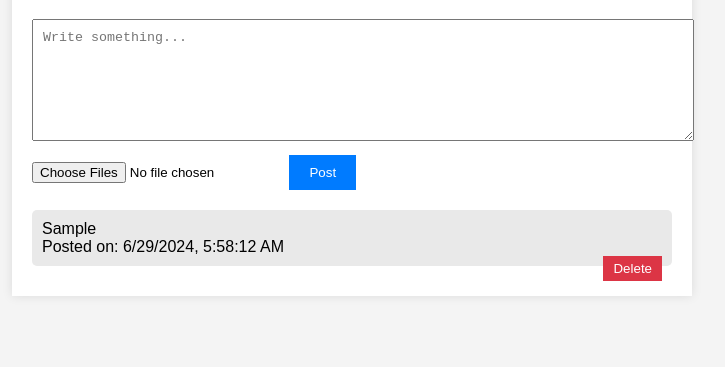
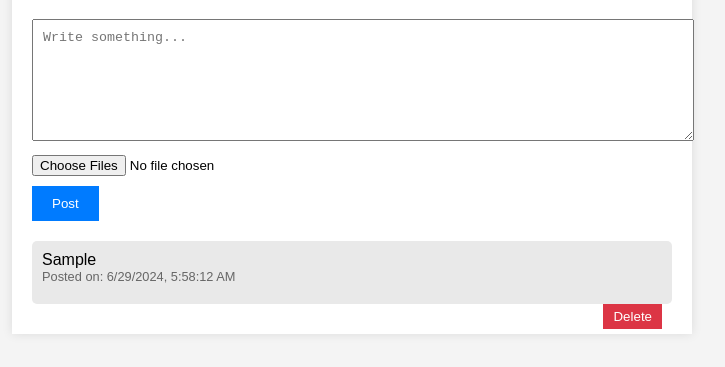
Before and after one commit to ricMejia1/vlogPrototype-, a plain HTML site: page index.html in a window 1280 px wide. Both pictures are taken after typing "Sample" into the empty fields and a click on the button "Post". Shown: the part 81-448 px from the top of the page, without its empty margins (288-1013 px from the left). Drawn offline with Linux system fonts and the light colour scheme.

Commit message:
Update styles.css

```diff
--- a/styles.css
+++ b/styles.css
@@ -64,3 +64,96 @@ button:hover {
 .delete-btn:hover {
     background-color: #c82333;
 }
+
+body {
+    font-family: Arial, sans-serif;
+    background-color: #f4f4f4;
+    margin: 0;
+    padding: 0;
+}
+
+.container {
+    width: 50%;
+    margin: 0 auto;
+    background-color: #fff;
+    padding: 20px;
+    box-shadow: 0 0 10px rgba(0, 0, 0, 0.1);
+}
+
+h1 {
+    text-align: center;
+}
+
+.input-area {
+    margin-bottom: 20px;
+}
+
+textarea {
+    width: 100%;
+    height: 100px;
+    padding: 10px;
+    margin-bottom: 10px;
+}
+
+input[type="file"] {
+    display: block;
+    margin-bottom: 10px;
+}
+
+button {
+    padding: 10px 20px;
+    background-color: #007BFF;
+    color: #fff;
+    border: none;
+    cursor: pointer;
+}
+
+button:hover {
+    background-color: #0056b3;
+}
+
+#posts {
+    margin-top: 20px;
+}
+
+.post {
+    background-color: #e9e9e9;
+    padding: 10px;
+    margin-bottom: 10px;
+    border-radius: 5px;
+}
+
+.post-date {
+    font-size: 0.8em;
+    color: #666;
+    margin-bottom: 10px;
+}
+
+.attachments img, .attachments video {
+    max-width: 100%;
+    margin-top: 10px;
+}
+
+.attachments a {
+    display: block;
+    margin-top: 10px;
+    color: #007BFF;
+    text-decoration: none;
+}
+
+.attachments a:hover {
+    text-decoration: underline;
+}
+
+.delete-btn {
+    background-color: #dc3545;
+    color: #fff;
+    border: none;
+    padding: 5px 10px;
+    margin-top: 10px;
+    cursor: pointer;
+}
+
+.delete-btn:hover {
+    background-color: #c82333;
+}
```
